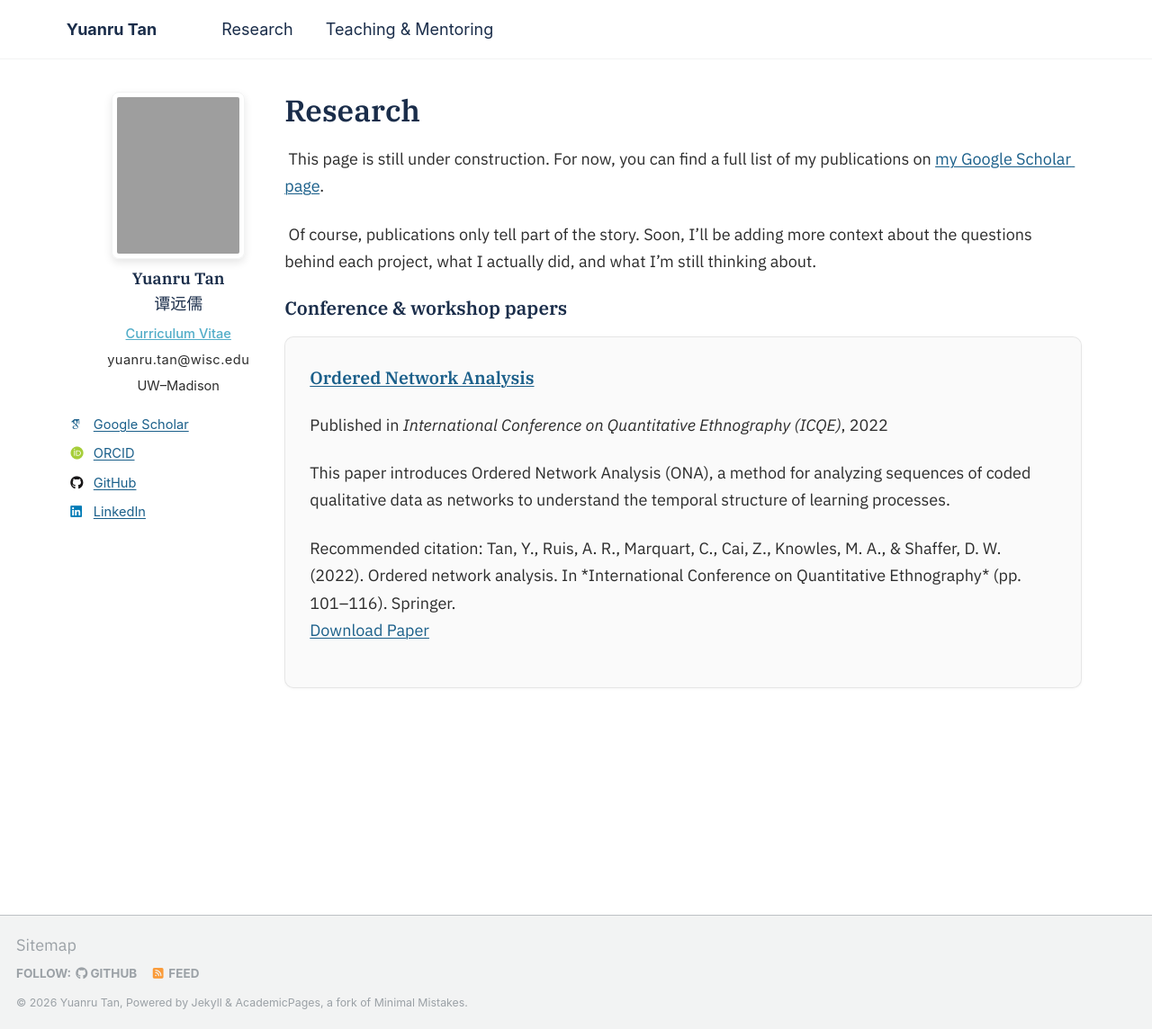
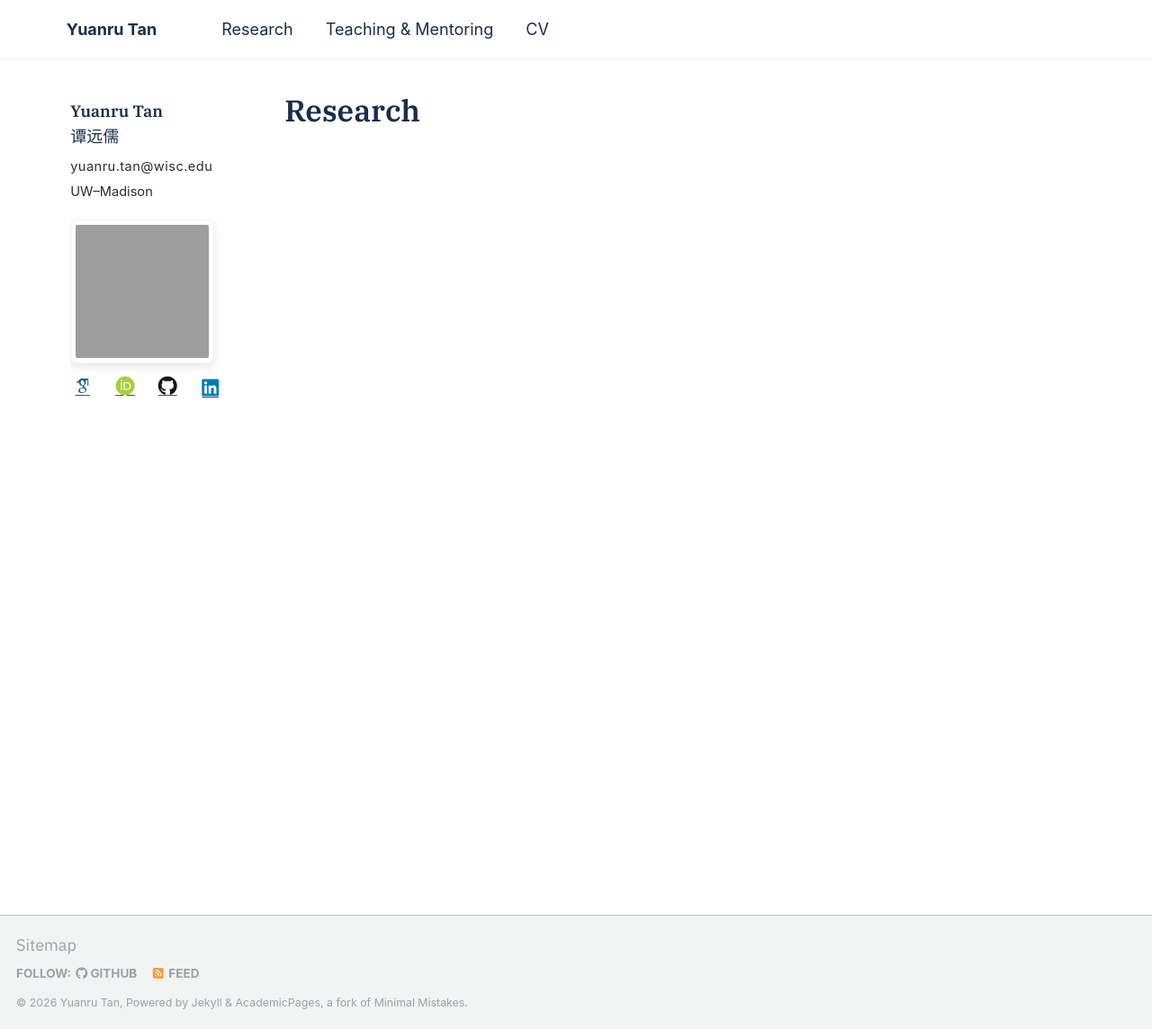
Before and after one commit to tanyuanru/tanyuanru.github.io, a Jekyll site: the page built from _pages/publications.html, in a window 1280 px wide and 1144 px high. Shown: the whole window at 90% size. Built offline with Jekyll 4.4.1, drawn with Linux system fonts in a browser that asks for light colours; some web fonts are replaced; grey boxes are pictures that could not be loaded.

Commit message:
Update CV link in navigation and author profile; adjust layout styles for sidebar elements

```diff
--- a/_config.yml
+++ b/_config.yml
@@ -17,7 +17,7 @@ url                      : https://tanyuanru.github.io # the base hostname & pro
 baseurl                  : "" # the subpath of your site, e.g. "/blog"
 repository               : "academicpages/academicpages.github.io"
 
-# Full CV PDF (sidebar “Curriculum Vitae” link; update when the file URL changes)
+# Full CV PDF (use same URL as the “CV” item in _data/navigation.yml)
 cv_pdf_url: "https://drive.google.com/file/d/1Y5bp-jOBVNWTuNv6ifLZnUwiwYlGQ3vp/view?usp=sharing"
 
 # Site Author - The following control what appear as part of the author content on the side bar.
--- a/_data/navigation.yml
+++ b/_data/navigation.yml
@@ -21,13 +21,16 @@ main:
   - title: "Teaching & Mentoring"
     url: /teaching/
 
+  - title: "CV"
+    url: https://drive.google.com/file/d/1Y5bp-jOBVNWTuNv6ifLZnUwiwYlGQ3vp/view?usp=sharing
+
  # - title: "Portfolio"
  #   url: /portfolio/
 
  # - title: "Blog Posts"
  #   url: /year-archive/
 
-  # - title: "CV"
+  # - title: "CV (JSON)"
   #   url: /cv-json/
 
  # - title: "Guide"
--- a/_includes/author-profile.html
+++ b/_includes/author-profile.html
@@ -8,22 +8,10 @@
 
 <div itemscope itemtype="http://schema.org/Person">
 
-  <!-- ✅ Avatar block (patched to always render correctly) -->
-  <div class="author__avatar">
-    <img
-      src="{{ author.avatar | default: '/images/avatar.jpg' | relative_url }}"
-      alt="{{ author.name }}{% if author.name_zh %} {{ author.name_zh }}{% endif %}"
-      class="author__avatar-img"
-    >
-  </div>
-
 <div class="author__content">
   <h3 class="author__name">{{ author.name }}</h3>
   {% if author.name_zh %}
   <p class="author__name-zh" lang="zh">{{ author.name_zh }}</p>
-  {% if site.cv_pdf_url %}
-  <p class="author__sidebar-line author__sidebar-cv"><a href="{{ site.cv_pdf_url }}" target="_blank" rel="noopener noreferrer">Curriculum Vitae</a></p>
-  {% endif %}
   {% if author.email %}
   <p class="author__sidebar-line author__sidebar-email">{{ author.email }}</p>
   {% endif %}
@@ -34,6 +22,15 @@
   {% if author.pronouns %}<p class="author__pronouns">{{ author.pronouns }}</p>{% endif %}
   {% if author.bio %}<p class="author__bio">{{ author.bio }}</p>{% endif %}
   </div>
+
+  <div class="author__avatar">
+    <img
+      src="{{ author.avatar | default: '/images/avatar.jpg' | relative_url }}"
+      alt="{{ author.name }}{% if author.name_zh %} {{ author.name_zh }}{% endif %}"
+      class="author__avatar-img"
+    >
+  </div>
+
   <div class="author__urls-wrapper">
     <button class="btn btn--inverse">Follow</button>
     <ul class="author__urls social-icons">
@@ -59,7 +56,7 @@
         <li><a href="{{ author.arxiv }}"><i class="ai ai-arxiv ai-fw icon-pad-right"></i>arXiv</a></li>
       {% endif %}
       {% if author.googlescholar %}
-        <li><a href="{{ author.googlescholar }}"><i class="ai ai-google-scholar ai-fw icon-pad-right"></i>Google Scholar</a></li>
+        <li><a href="{{ author.googlescholar }}" aria-label="Google Scholar"><i class="ai ai-google-scholar ai-fw" aria-hidden="true"></i></a></li>
       {% endif %}
       {% if author.semantic %}
         <li><a href="{{ author.semantic }}"><i class="ai ai-semantic-scholar ai-fw icon-pad-right"></i>Semantic Scholar</a></li>
@@ -68,7 +65,7 @@
         <li><a href="{{ author.impactstory }}"><i class="ai ai-impactstory ai-fw icon-pad-right"></i>Impactstory</a></li>
       {% endif %}
       {% if author.orcid %}
-        <li><a href="{{ author.orcid }}"><i class="ai ai-orcid ai-fw icon-pad-right"></i>ORCID</a></li>
+        <li><a href="{{ author.orcid }}" aria-label="ORCID"><i class="ai ai-orcid ai-fw" aria-hidden="true"></i></a></li>
       {% endif %}
       {% if author.pubmed %}
         <li><a href="{{ author.pubmed }}"><i class="ai ai-pubmed ai-fw icon-pad-right"></i>PubMed</a></li>
@@ -89,7 +86,7 @@
         <li><a href="https://dribbble.com/{{ author.dribbble }}"><i class="fab fa-fw fa-dribbble icon-pad-right" aria-hidden="true"></i>Dribbble</a></li>
       {% endif %}
       {% if author.github %}
-        <li><a href="https://github.com/{{ author.github }}"><i class="fab fa-fw fa-github icon-pad-right" aria-hidden="true"></i>GitHub</a></li>
+        <li><a href="https://github.com/{{ author.github }}" aria-label="GitHub"><i class="fab fa-fw fa-github" aria-hidden="true"></i></a></li>
       {% endif %}
       {% if author.kaggle %}
         <li><a href="https://kaggle.com/{{ author.kaggle }}"><i class="fab fa-fw fa-kaggle icon-pad-right" aria-hidden="true"></i>Kaggle</a></li>
@@ -98,7 +95,7 @@
         <li><a href="https://www.stackoverflow.com/users/{{ author.stackoverflow }}"><i class="fab fa-fw fa-stack-overflow icon-pad-right" aria-hidden="true"></i>Stackoverflow</a></li>
       {% endif %}
       {% if author.linkedin %}
-        <li><a href="https://www.linkedin.com/in/{{ author.linkedin }}"><i class="fab fa-fw fa-linkedin icon-pad-right" aria-hidden="true"></i>LinkedIn</a></li>
+        <li><a href="https://www.linkedin.com/in/{{ author.linkedin }}" aria-label="LinkedIn"><i class="fab fa-fw fa-linkedin" aria-hidden="true"></i></a></li>
       {% endif %}
       {% if author.zhihu %}
         <li><a href="https://www.zhihu.com/people/{{ author.zhihu }}"><i class="fab fa-fw fa-zhihu icon-pad-right" aria-hidden="true"></i>Zhihu</a></li>
--- a/_pages/publications.html
+++ b/_pages/publications.html
@@ -4,43 +4,3 @@ title: "Research"
 permalink: /research/
 author_profile: true
 ---
-
-{% if site.author.googlescholar %}
-  <div class="wordwrap">
-    <p>
-      This page is still under construction. For now, you can find a full list of my publications on
-      <a href="{{site.author.googlescholar}}" target="_blank" rel="noopener">my Google Scholar page</a>.
-    </p>
-
-    <p>
-      Of course, publications only tell part of the story. Soon, I’ll be adding more context about the questions behind each project, what I actually did, and what I’m still thinking about.
-    </p>
-  </div>
-{% endif %}
-
-
-
-{% include base_path %}
-
-<!-- Card-style blocks; assign each publication `category` matching _config publication_category keys -->
-<div class="pub-cards">
-{% if site.publication_category %}
-  {% for category in site.publication_category  %}
-    {% assign title_shown = false %}
-    {% for post in site.publications reversed %}
-      {% if post.category != category[0] %}
-        {% continue %}
-      {% endif %}
-      {% unless title_shown %}
-        <h2>{{ category[1].title }}</h2>
-        {% assign title_shown = true %}
-      {% endunless %}
-      {% include archive-single.html %}
-    {% endfor %}
-  {% endfor %}
-{% else %}
-  {% for post in site.publications reversed %}
-    {% include archive-single.html %}
-  {% endfor %}
-{% endif %}
-</div>
--- a/assets/css/main.scss
+++ b/assets/css/main.scss
@@ -131,12 +131,14 @@ h1, h2, h3, h4, h5, h6 {
   }
 }
 
+/* Sidebar: one left edge for avatar, name block, and social icons */
 .sidebar .author__content {
-  text-align: center !important;
+  text-align: left !important;
 }
 
 .sidebar .author__urls-wrapper {
   text-align: left !important;
+  width: 100%;
 }
 
 .sidebar .author__urls,
@@ -145,13 +147,13 @@ h1, h2, h3, h4, h5, h6 {
 }
 
 .sidebar .author__name {
-  text-align: center !important;
+  text-align: left !important;
   color: var(--site-navy) !important;
   font-family: 'IBM Plex Serif', Georgia, serif !important;
 }
 
 .sidebar .author__name-zh {
-  text-align: center !important;
+  text-align: left !important;
   margin: 0.25rem 0 0.6rem !important;
   font-size: 1rem !important;
   font-weight: 500 !important;
@@ -160,7 +162,7 @@ h1, h2, h3, h4, h5, h6 {
 }
 
 .sidebar .author__sidebar-line {
-  text-align: center !important;
+  text-align: left !important;
   margin: 0 0 0.4rem !important;
   font-size: 0.8125rem !important;
   line-height: 1.45 !important;
@@ -171,12 +173,32 @@ h1, h2, h3, h4, h5, h6 {
   letter-spacing: 0.03em !important;
 }
 
-.sidebar .author__sidebar-cv {
-  margin: 0 0 0.45rem !important;
-}
+@media screen and (min-width: 64em) {
+  .sidebar .author__urls.social-icons {
+    display: flex !important;
+    flex-wrap: wrap;
+    gap: 0.5rem 0.85rem;
+    align-items: center;
+    justify-content: flex-start;
+    list-style: none !important;
+    padding-left: 0 !important;
+    margin: 0.65rem 0 0 !important;
+  }
 
-.sidebar .author__sidebar-cv a {
-  font-weight: 500 !important;
+  .sidebar .author__urls.social-icons li {
+    margin: 0 !important;
+    padding: 0 !important;
+  }
+
+  .sidebar .author__urls.social-icons a {
+    display: inline-flex;
+    align-items: center;
+    justify-content: center;
+    min-width: 1.5rem;
+    min-height: 1.5rem;
+    font-size: 1.2rem;
+    line-height: 1;
+  }
 }
 
 .sidebar p,
@@ -238,16 +260,23 @@ html[data-theme="dark"] {
   border: none;
 }
 
-/* Sidebar avatar: rounded rectangle, aligned with centered text block */
+/* Sidebar avatar: square, left-aligned with name + icon row */
+.sidebar .author__avatar {
+  display: block !important;
+  width: 100% !important;
+  margin-top: 0.5rem;
+}
+
 .sidebar .author__avatar img.author__avatar-img {
-  width: 148px !important;
-  height: 186px !important;
+  width: 160px !important;
+  height: 160px !important;
+  max-width: 100%;
   object-fit: cover !important;
   object-position: center top;
   border-radius: 8px !important;
   box-shadow: 0 4px 10px rgba(0, 0, 0, 0.1);
   display: block;
-  margin: 0 auto;
+  margin: 0 0 0.65rem !important;
   transition: transform 0.2s ease, box-shadow 0.2s ease;
 }
 
```
